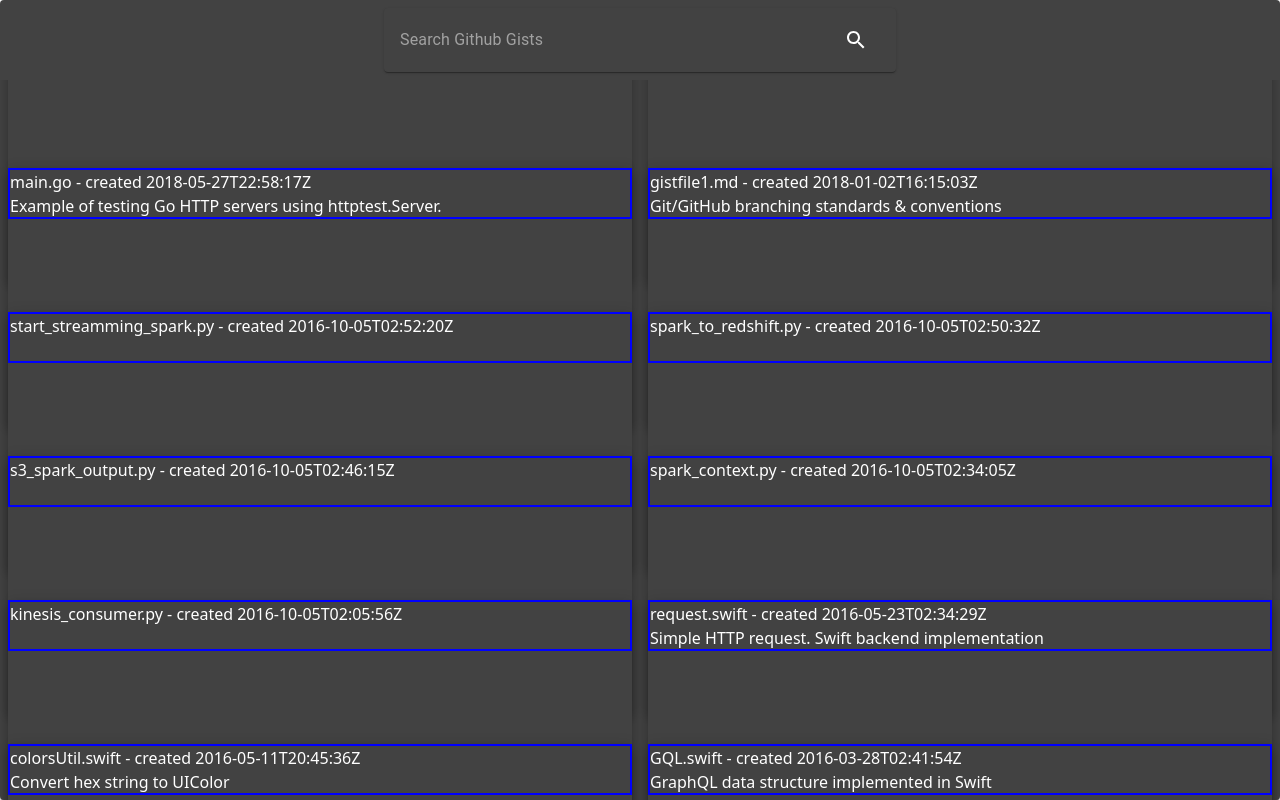
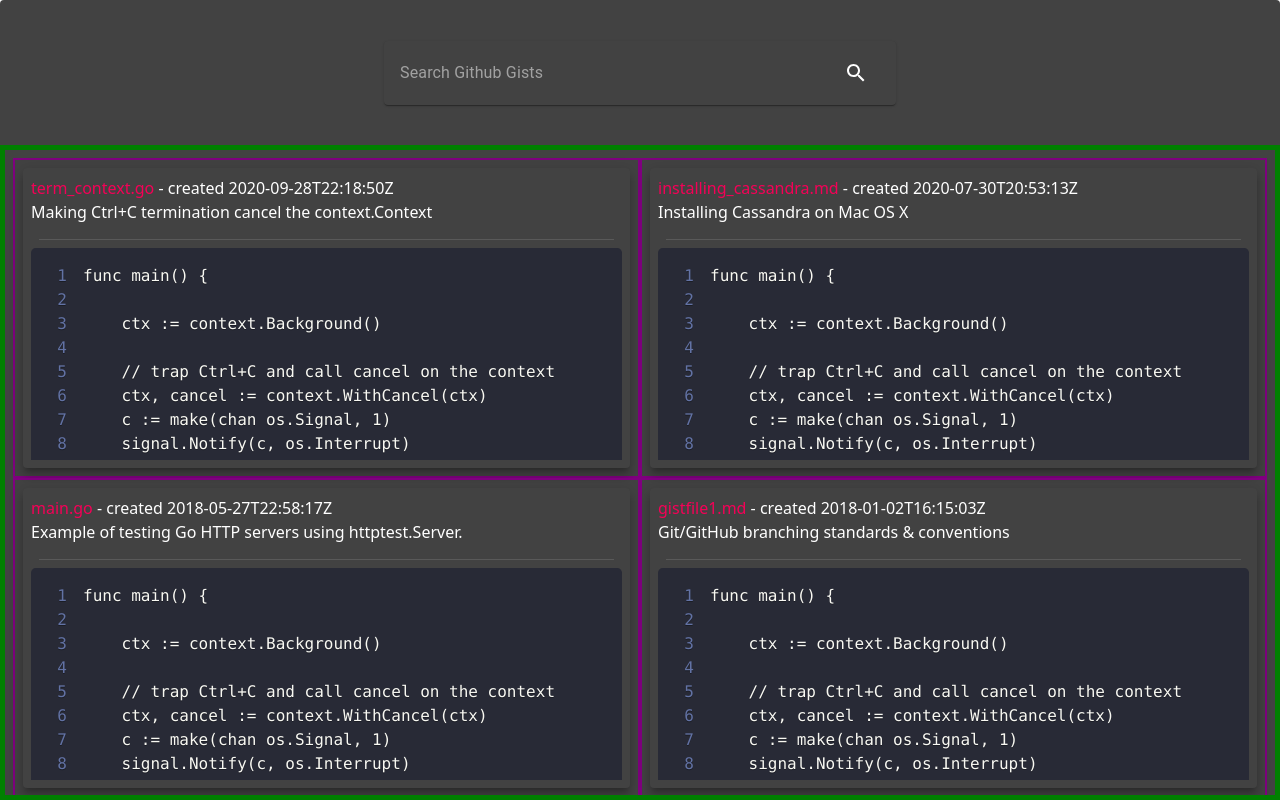
Before and after one commit to jordanwilking/gists, a React app: page / in a window 1280 px wide. Built offline with nearby package versions, Linux system fonts and the light colour scheme.

Commit message:
Improve resizing and link to gist pages

```diff
--- a/src/components/gist-search/gist-search.tsx
+++ b/src/components/gist-search/gist-search.tsx
@@ -6,6 +6,7 @@ import {
   CardHeader,
   Divider,
   Grid,
+  Link,
   Menu,
   MenuItem,
   Paper,
@@ -44,7 +45,7 @@ const GistSearch = () => {
           item
           alignItems='center'
           justifyContent='center'
-          className='h-1/10'
+          className='h-40'
           // style={{ border: '5px solid blue' }}
         >
           <SearchBar
@@ -55,12 +56,10 @@ const GistSearch = () => {
         <Grid
           container
           item
-          className='h-9/10 overflow-y-auto'
-          style={
-            {
-              // border: '5px solid green',
-            }
-          }
+          className='h-9/10 overflow-y-auto p-2'
+          style={{
+            border: '5px solid green',
+          }}
         >
           {gists.map((gist) => {
             return <Gist key={gist.id} gist={gist} />
@@ -71,33 +70,6 @@ const GistSearch = () => {
     </Paper>
   )
 }
-
-const GistContainer = ({ gists }: GistContainerProps) => {
-  const sample = getSampleGistFile()
-  /**
-   * TODO
-   * Each gist may have multiple files
-   *   - page through them?
-   *   - flatten them?
-   * Display user. If we have one gist we can get user info. Login name, avatar_url
-   * Display gist: created, description, comments, file (allow to copy)
-   * Display file: name, language, size?, grab the contents from the raw_url
-   */
-  const testGists = [sample, sample, sample, sample, sample, sample, sample]
-
-  return (
-    <Grid
-      container
-      item
-      style={{ overflowY: 'auto', border: '2px solid green' }}
-    >
-      {gists.map((gist) => {
-        return <Gist gist={gist} />
-      })}
-    </Grid>
-  )
-}
-
 type GistProps = {
   gist: Gist
 }
@@ -122,51 +94,64 @@ const Gist = ({ gist }: GistProps) => {
   // TODO: don't render uneeded component
   return (
     <div
-      className='flex w-full items-center md:h-1/5 lg:h-1/5 lg:w-1/2 p-2'
-      // style={{ border: '2px solid purple' }}
+      className='flex w-full items-center md:h-80 xl:w-1/2 p-2'
+      style={{ border: '2px solid purple' }}
     >
-      <GistSmallDisplay file={file} />
+      <GistSmallDisplay gist={gist} file={file} />
       <GistDisplay gist={gist} file={file} />
     </div>
   )
 }
 
 type GistDisplayProps = {
+  gist: Gist
   file: GistFile
 }
 
 // TODO: props
-const GistDisplay = ({ gist, file }: GistProps & GistDisplayProps) => {
+const GistDisplay = ({ gist, file }: GistDisplayProps) => {
   return (
     <Paper
       className='hidden md:flex flex-col w-full h-full min-h-64'
       elevation={8}
       // style={{ border: '2px solid green' }}
     >
-      <div className='h-1/5 w-full' style={{ border: '2px solid blue' }}>
-        <div>{`${file.filename} - created ${gist.created_at}`}</div>
+      <div
+        className='h-1/5 w-full m-2'
+        // style={{ border: '2px solid blue' }}
+      >
+        <div>
+          <Link color='secondary' href={gist.html_url}>
+            {file.filename}
+          </Link>
+          {` - created ${gist.created_at}`}
+        </div>
         <div>{gist.description}</div>
       </div>
-      <div className='h-4/5 overflow-y-auto mx-2'>
-        {/* <SyntaxHighlighter
+      <Divider variant='middle' />
+      <div className='h-4/5 overflow-y-auto mx-2 mb-2'>
+        <SyntaxHighlighter
           language={file?.language ? file.language.toLowerCase() : undefined}
+          showLineNumbers
           style={dracula}
         >
           {getSampleGistFile()}
-        </SyntaxHighlighter> */}
+        </SyntaxHighlighter>
       </div>
     </Paper>
   )
 }
 
 // TODO: type and consolidate
-const GistSmallDisplay = ({ file }: GistDisplayProps) => {
+const GistSmallDisplay = ({ gist, file }: GistDisplayProps) => {
   return (
     <div
       className='flex w-full justify-between items-center md:hidden'
       style={{ border: '2px solid green' }}
     >
-      <div>{file.filename}</div>
+      <Link color='secondary' href={gist.html_url}>
+        {file.filename}
+      </Link>
       <VertMenu />
     </div>
   )
@@ -240,6 +225,7 @@ type Gist = {
   description: string
   comments: number // number of comments
   comments_url: string
+  html_url: string
   owner: GistOwner
   truncated: boolean
 }
```
